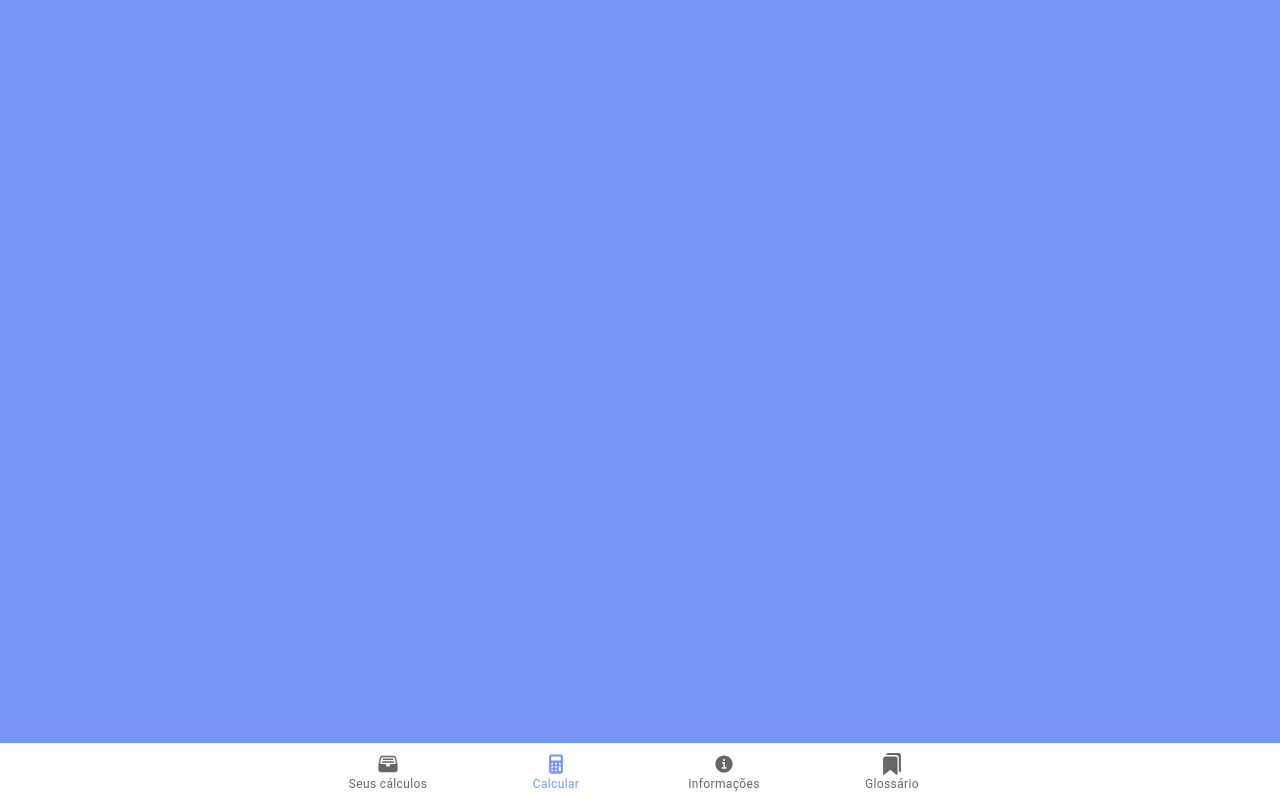
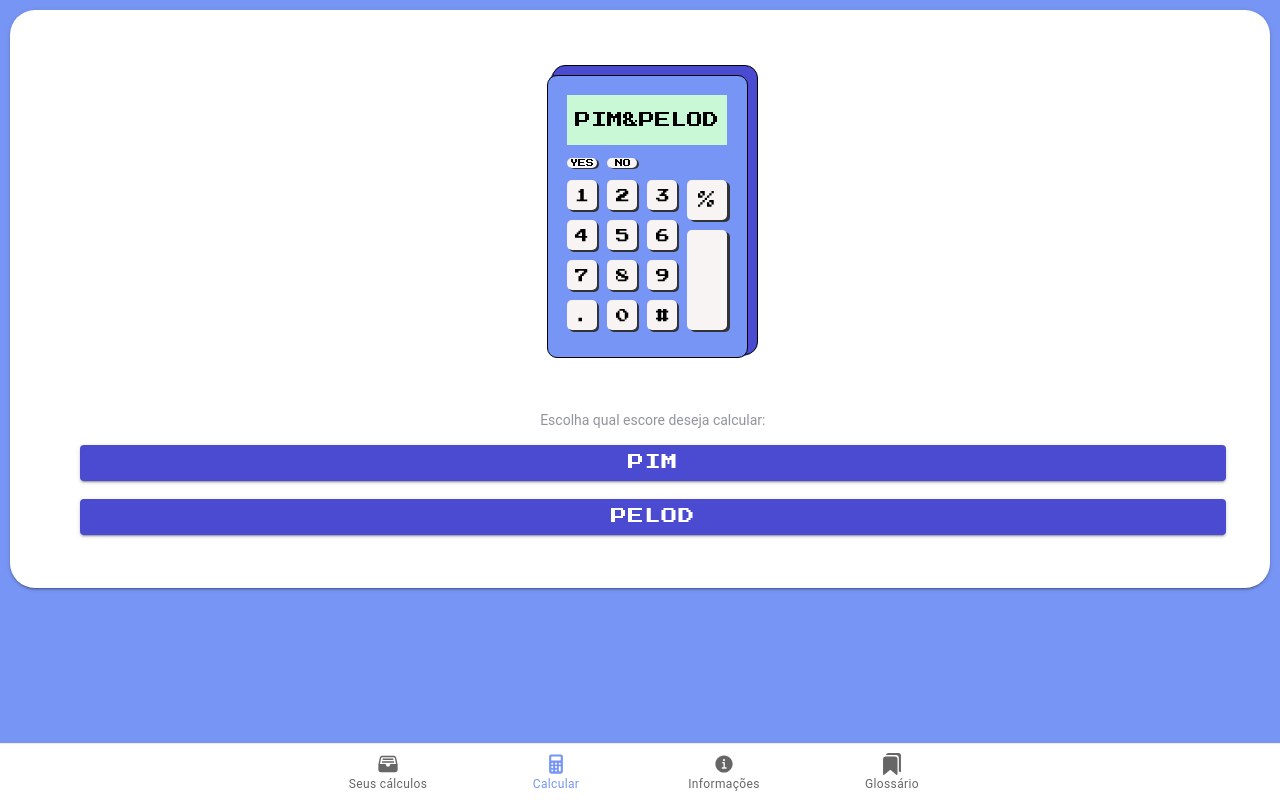
Before and after one commit to embscimatec/PimPelod2, a React (Create React App) app: page /calcular in a window 1280 px wide. Built offline with nearby package versions, Linux system fonts and the light colour scheme.

Commit message:
implementando tela de escolha do cálculo

```diff
--- a/src/pages/EscolhaCálculo/index.tsx
+++ b/src/pages/EscolhaCálculo/index.tsx
@@ -1,14 +1,64 @@
-import { IonCol, IonContent, IonGrid, IonPage, IonRow, IonText } from '@ionic/react';
-import React from 'react';
+import {
+  IonCol,
+  IonContent,
+  IonGrid,
+  IonPage,
+  IonRow,
+  IonText,
+  IonCard,
+  IonCardContent,
+  IonCardTitle,
+  IonLabel,
+  IonButton,
+} from "@ionic/react";
+import logoApp from "../../assets/logoApp.svg";
+import React from "react";
 
 const Informacoes: React.FC = () => {
-
   return (
     <>
       <IonPage>
-                <IonContent color="primary" >
-                    <IonGrid class="ion-margin">
+        <IonContent color="primary">
+          <IonCard>
+            <IonCardContent class="ion-margin-top">
+              <IonGrid>
+                <IonCol>
+                  <IonRow class="ion-justify-content-center">
+                    <img src={logoApp} />
+                  </IonRow>
+                </IonCol>
               </IonGrid>
+              <IonGrid>
+                <IonCol>
+                  <IonRow class="ion-justify-content-center">
+                    <IonLabel color="medium">
+                      Escolha qual escore deseja calcular:
+                    </IonLabel>
+                  </IonRow>
+                  <IonGrid class='className="ion-padding-top"'>
+                    <IonRow class="ion-justify-content-center">
+                      <IonGrid className="ion-padding-horizontal">
+                        <IonButton color="secondary" expand="block">
+                          <IonText>
+                            <h2>PIM</h2>
+                          </IonText>
+                        </IonButton>
+                      </IonGrid>
+                    </IonRow>
+                    <IonRow class="ion-justify-content-center">
+                      <IonGrid className="ion-padding-horizontal">
+                        <IonButton color="secondary" expand="block">
+                          <IonText>
+                            <h2>PELOD</h2>
+                          </IonText>
+                        </IonButton>
+                      </IonGrid>
+                    </IonRow>
+                  </IonGrid>
+                </IonCol>
+              </IonGrid>
+            </IonCardContent>
+          </IonCard>
         </IonContent>
       </IonPage>
     </>
```
Also changed, not shown: src/assets/logoApp.svg (added). Lines whose indentation alone changed are shown as unchanged.
